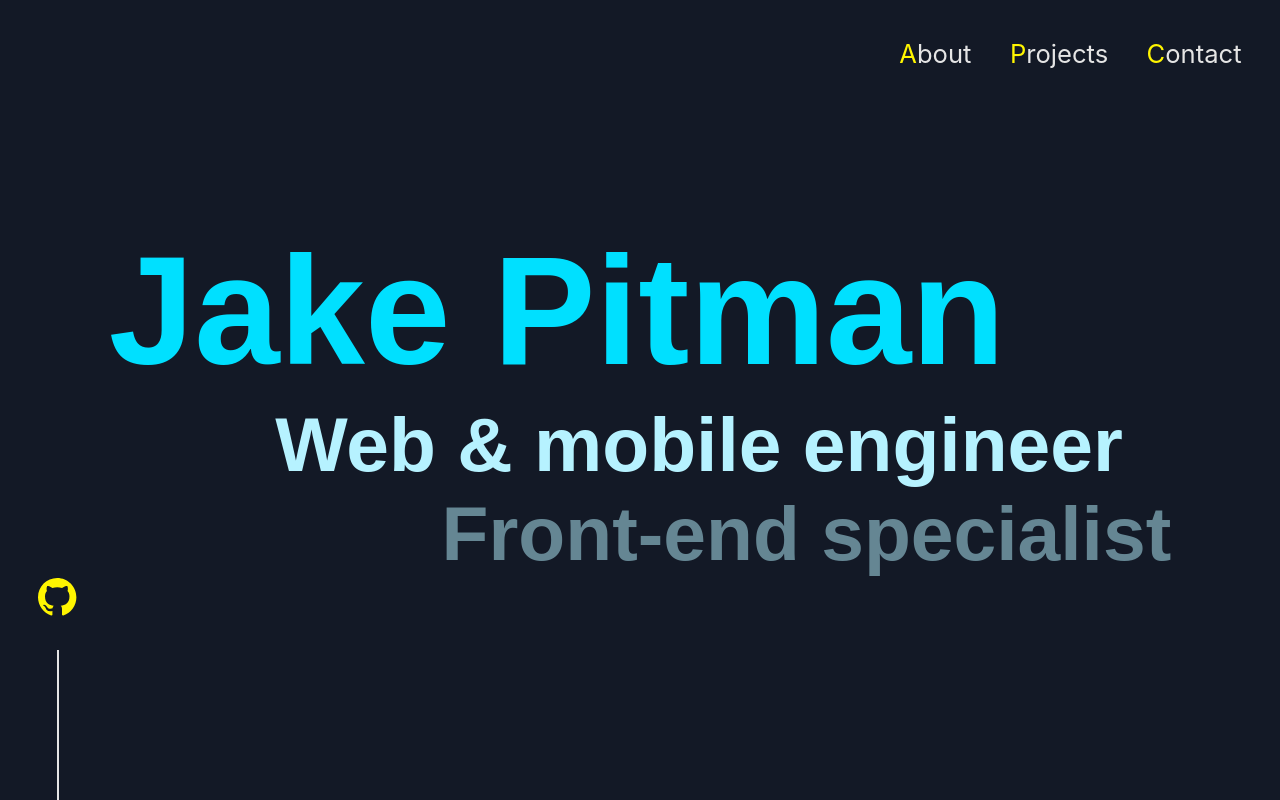
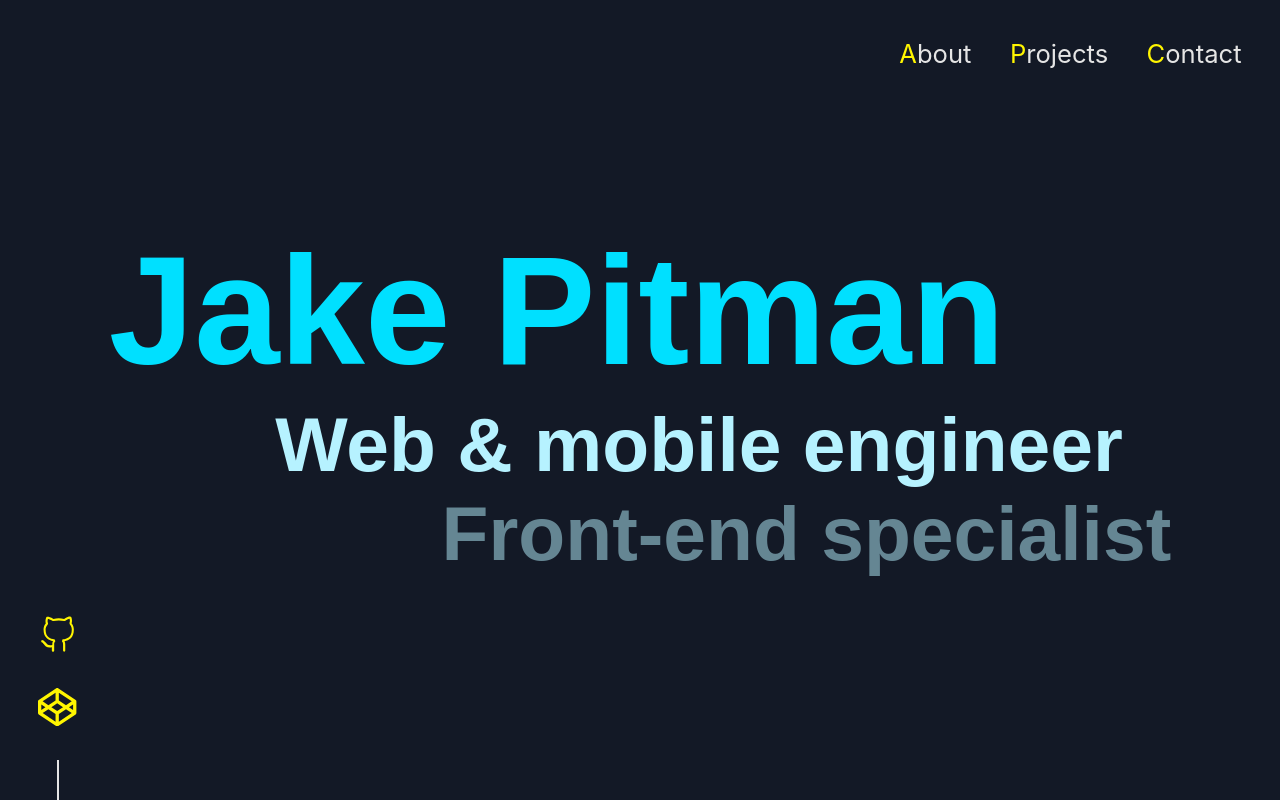
Before and after one commit to JakePitman/moreaporia, a React (Create React App) app: page / in a window 1280 px wide. Built offline with nearby package versions, Linux system fonts and the light colour scheme; a web font is replaced by a local one.

Commit message:
Fix GH icon & add Codepen icon

```diff
--- a/src/components/LandingPage/LandingPage.module.scss
+++ b/src/components/LandingPage/LandingPage.module.scss
@@ -104,5 +104,5 @@
 .footerLine {
   height: 40px;
   border: 1px solid $offWhite;
-  flex: 1;
+  flex: 0.5;
 }
--- a/src/components/LandingPage/LandingPage.tsx
+++ b/src/components/LandingPage/LandingPage.tsx
@@ -1,5 +1,6 @@
 import React from "react";
-import { BsGithub } from "react-icons/bs";
+import { VscGithubAlt } from "react-icons/vsc";
+import { FaCodepen } from "react-icons/fa";
 
 import styles from "./LandingPage.module.scss";
 
@@ -27,7 +28,10 @@ const LandingPage = () => {
       <div className={styles.footer}>
         <div className={styles.iconsContainer}>
           <div className={styles.iconWrapper}>
-            <BsGithub />
+            <VscGithubAlt />
+          </div>
+          <div className={styles.iconWrapper}>
+            <FaCodepen />
           </div>
           <div className={styles.footerLine} />
         </div>
```
